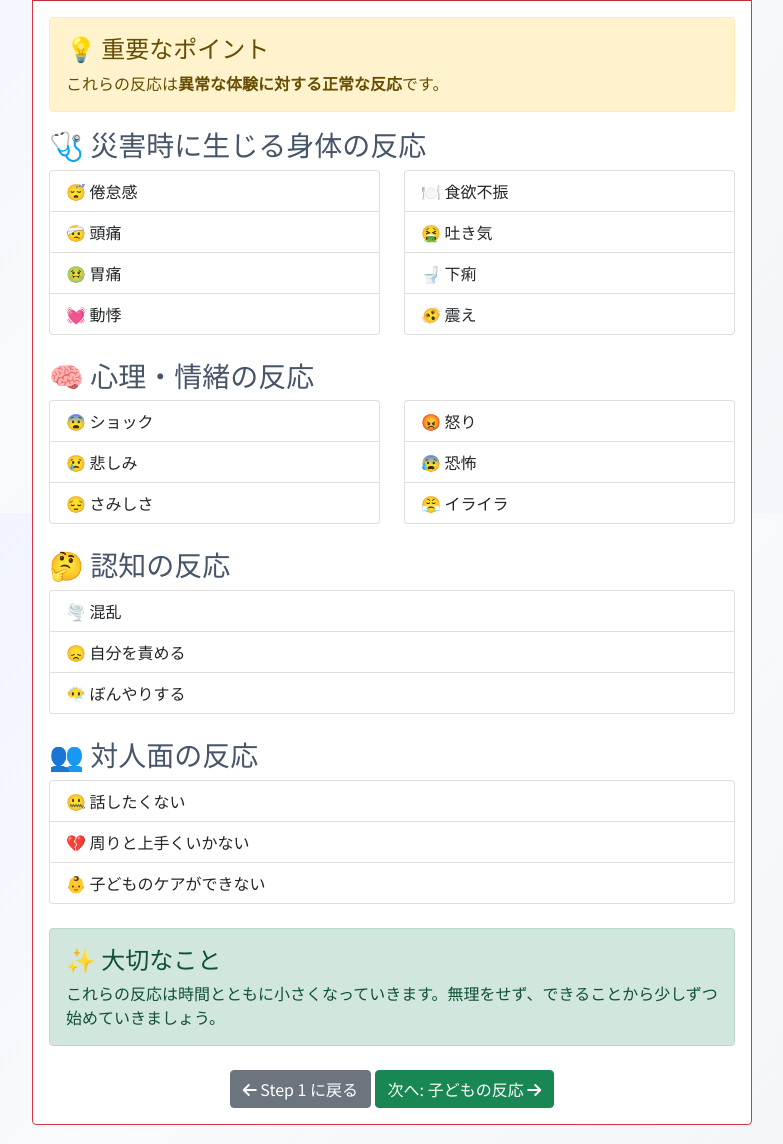
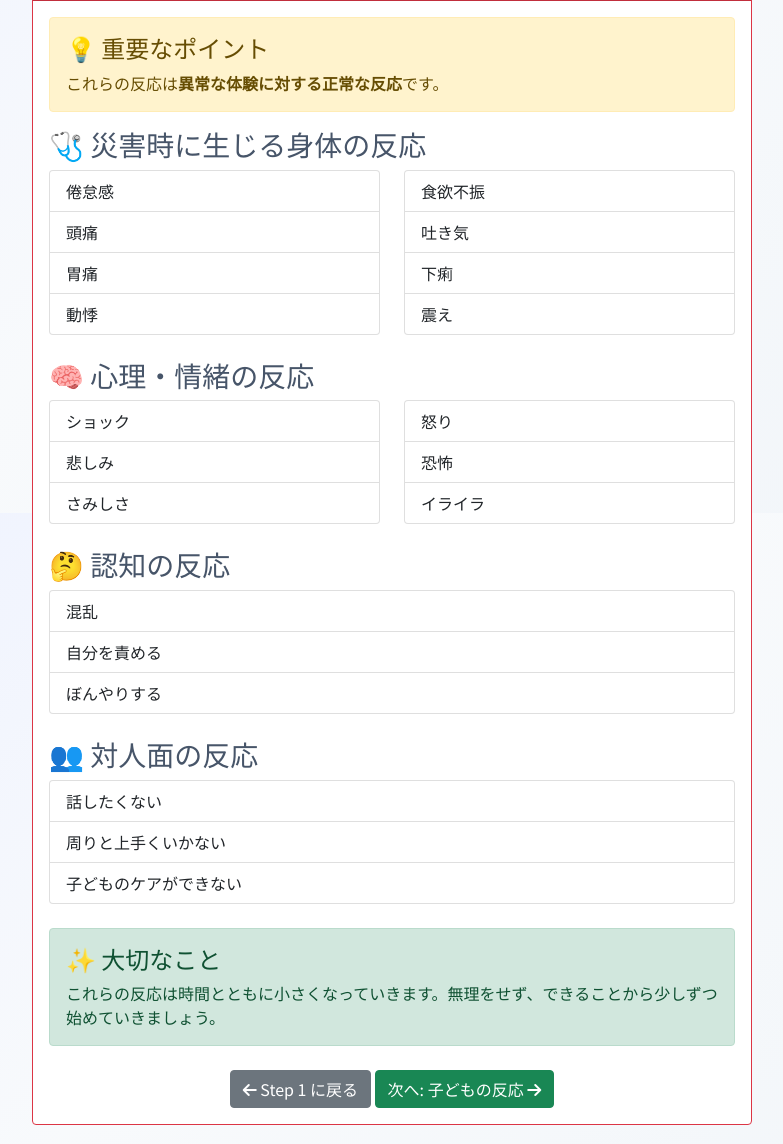
Before and after one commit to mhagidai/three-steps-app-v2, a Flask app: page /step1/content/reactions in a window 1280 px wide. Shown: the part 287-1431 px from the top of the page, without its empty margins (248-1031 px from the left). Run offline with Flask 3, Linux system fonts and the light colour scheme.

Commit message:
Refactor reactions.html structure and content

```diff
--- a/application/templates/step1/reactions.html
+++ b/application/templates/step1/reactions.html
@@ -30,18 +30,18 @@
                     <div class="row mb-4">
                         <div class="col-md-6">
                             <ul class="list-group">
-                                <li class="list-group-item">😴 倦怠感</li>
-                                <li class="list-group-item">🤕 頭痛</li>
-                                <li class="list-group-item">🤢 胃痛</li>
-                                <li class="list-group-item">💓 動悸</li>
+                              <li class="list-group-item">倦怠感</li>
+<li class="list-group-item">頭痛</li>
+<li class="list-group-item">胃痛</li>
+<li class="list-group-item">動悸</li>
 </ul>
 </div>
 <div class="col-md-6">
     <ul class="list-group">
-                                <li class="list-group-item">🍽️ 食欲不振</li>
-                                <li class="list-group-item">🤮 吐き気</li>
-                                <li class="list-group-item">🚽 下痢</li>
-                                <li class="list-group-item">🫨 震え</li>
+        <li class="list-group-item">食欲不振</li>
+        <li class="list-group-item">吐き気</li>
+        <li class="list-group-item">下痢</li>
+        <li class="list-group-item">震え</li>
     </ul>
 </div>
 </div>
@@ -50,32 +50,32 @@
 <div class="row mb-4">
     <div class="col-md-6">
         <ul class="list-group">
-                                <li class="list-group-item">😨 ショック</li>
-                                <li class="list-group-item">😢 悲しみ</li>
-                                <li class="list-group-item">😔 さみしさ</li>
+            <li class="list-group-item">ショック</li>
+            <li class="list-group-item">悲しみ</li>
+            <li class="list-group-item">さみしさ</li>
         </ul>
     </div>
     <div class="col-md-6">
         <ul class="list-group">
-                                <li class="list-group-item">😡 怒り</li>
-                                <li class="list-group-item">😰 恐怖</li>
-                                <li class="list-group-item">😤 イライラ</li>
+            <li class="list-group-item">怒り</li>
+            <li class="list-group-item">恐怖</li>
+            <li class="list-group-item">イライラ</li>
         </ul>
     </div>
 </div>
 
 <h3>🤔 認知の反応</h3>
 <ul class="list-group mb-4">
-                        <li class="list-group-item">🌪️ 混乱</li>
-                        <li class="list-group-item">😞 自分を責める</li>
-                        <li class="list-group-item">😶‍🌫️ ぼんやりする</li>
+    <li class="list-group-item">混乱</li>
+    <li class="list-group-item">自分を責める</li>
+    <li class="list-group-item">ぼんやりする</li>
 </ul>
 
 <h3>👥 対人面の反応</h3>
 <ul class="list-group mb-4">
-                        <li class="list-group-item">🤐 話したくない</li>
-                        <li class="list-group-item">💔 周りと上手くいかない</li>
-                        <li class="list-group-item">👶 子どものケアができない</li>
+    <li class="list-group-item">話したくない</li>
+    <li class="list-group-item">周りと上手くいかない</li>
+    <li class="list-group-item">子どものケアができない</li>
                     </ul>
 
                     <div class="alert alert-success mt-4">
```
Lines whose indentation alone changed are shown as unchanged.
